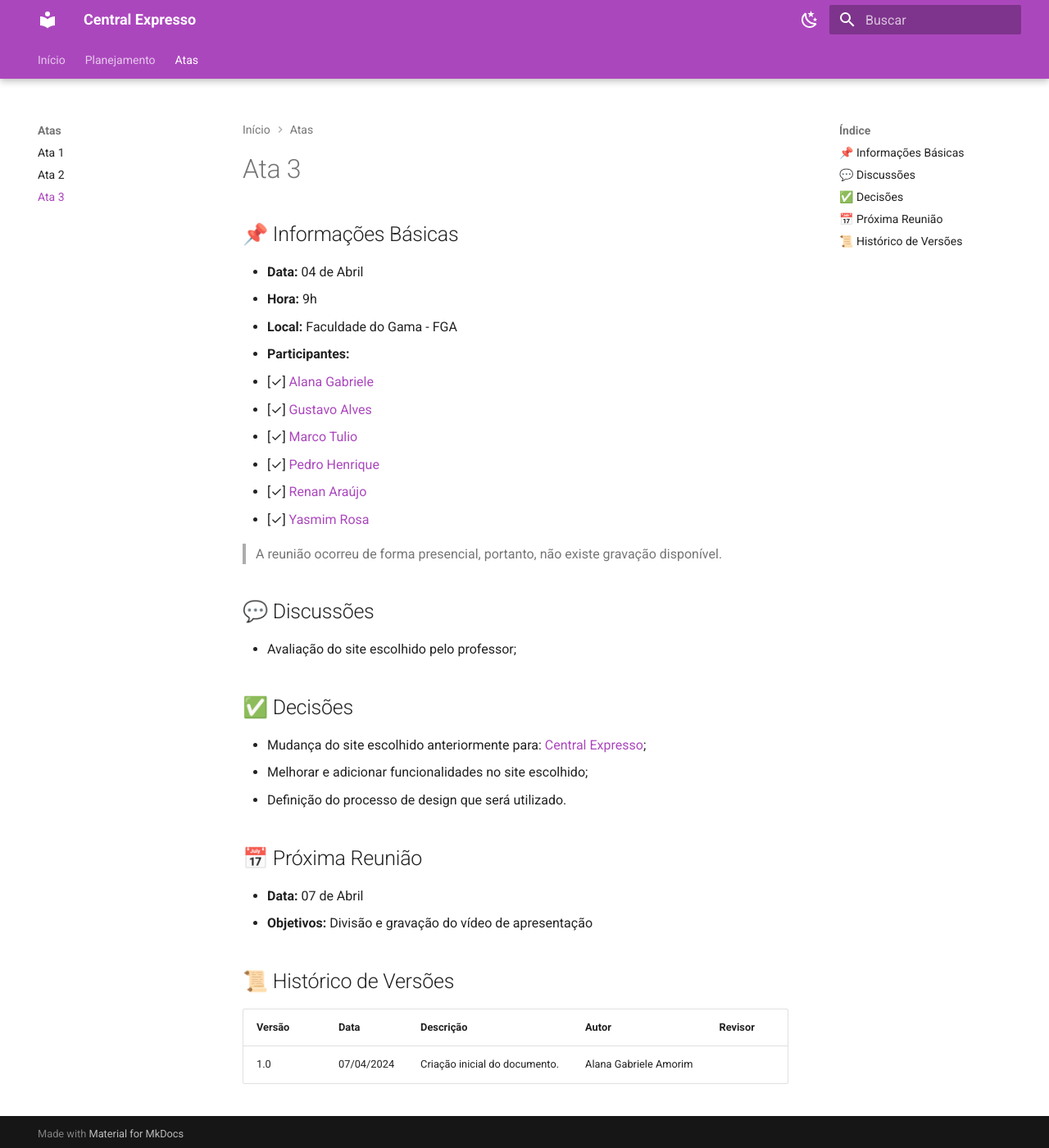
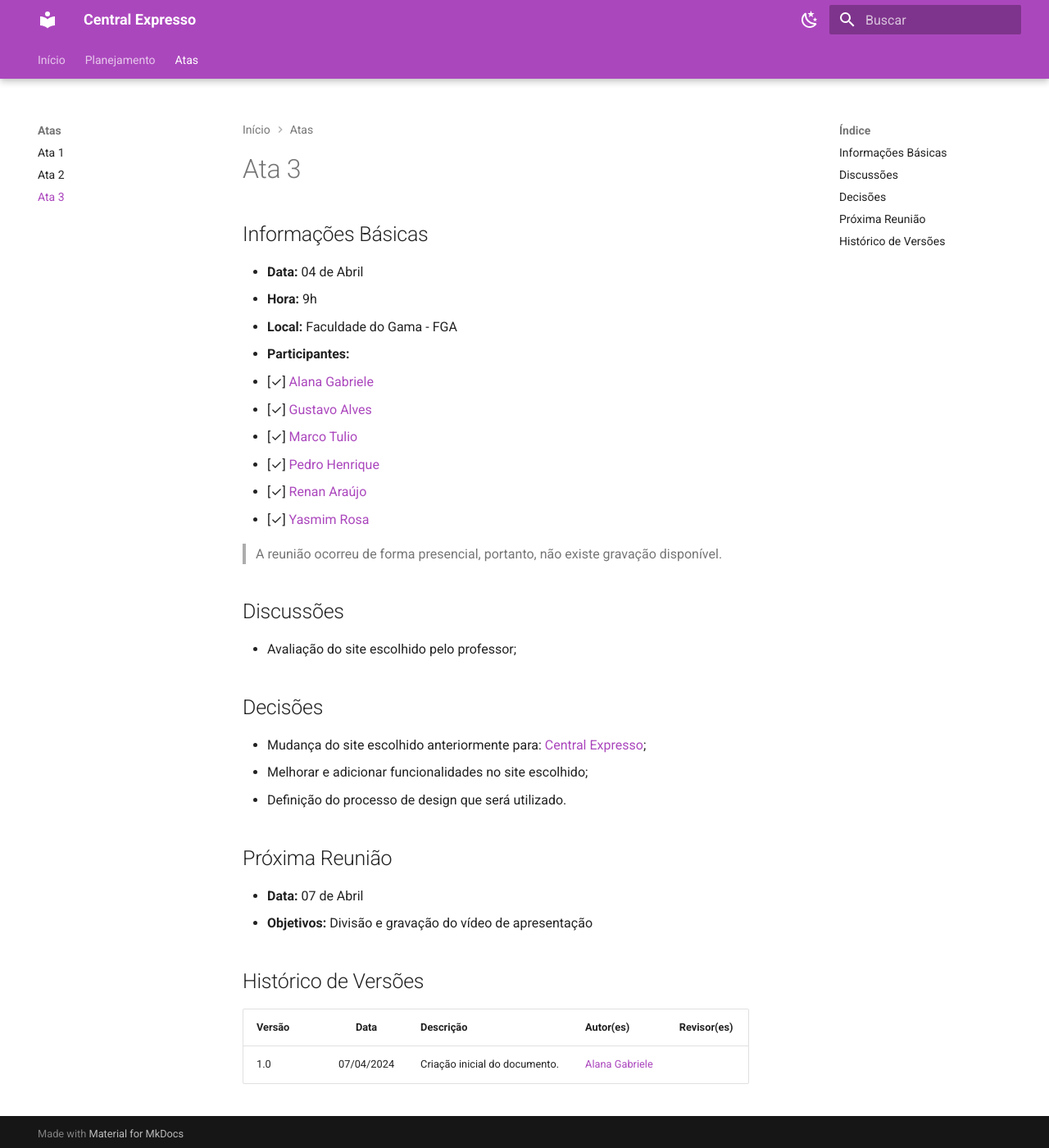
Before and after one commit to Interacao-Humano-Computador/2024.1-Grupo08, an MkDocs documentation site: the page built from docs/atas/ata3.md, in a window 1280 px wide and 1400 px high. Shown: the whole window at 82% size. Built offline with MkDocs 1.6.1 and Material for MkDocs 9.7.7, drawn with Linux system fonts in a browser that asks for light colours.

Commit message:
historico de versoes

```diff
--- a/docs/atas/ata3.md
+++ b/docs/atas/ata3.md
@@ -1,4 +1,4 @@
-## 📌 Informações Básicas
+## Informações Básicas
 
 - **Data:** 04 de Abril
 - **Hora:** 9h
@@ -14,23 +14,23 @@
 
   > A reunião ocorreu de forma presencial, portanto, não existe gravação disponível.
 
-## 💬 Discussões
+## Discussões
 
 - Avaliação do site escolhido pelo professor;
 
-## ✅ Decisões
+## Decisões
 
 - Mudança do site escolhido anteriormente para: [Central Expresso](https://www.centralexpresso.com/index.html);
 - Melhorar e adicionar funcionalidades no site escolhido;
 - Definição do processo de design que será utilizado.
 
-## 📅 Próxima Reunião
+## Próxima Reunião
 
 - **Data:** 07 de Abril
 - **Objetivos:** Divisão e gravação do vídeo de apresentação
 
-## 📜 Histórico de Versões
+## Histórico de Versões
 
-| Versão | Data       | Descrição                     | Autor                 | Revisor |
-| ------ | ---------- | ----------------------------- | --------------------- | ------- |
-| 1.0    | 07/04/2024 | Criação inicial do documento. | Alana Gabriele Amorim |
+| Versão |    Data    | Descrição                     | Autor(es)                                          | Revisor(es) |
+| ------ | :--------: | ----------------------------- | -------------------------------------------------- | ----------- |
+| 1.0    | 07/04/2024 | Criação inicial do documento. | [Alana Gabriele](https://github.com/alanagabriele) |             |
```
Also changed, not shown: docs/atas/ata1.md (+8 -8 lines), docs/atas/ata2.md (+8 -8 lines).
